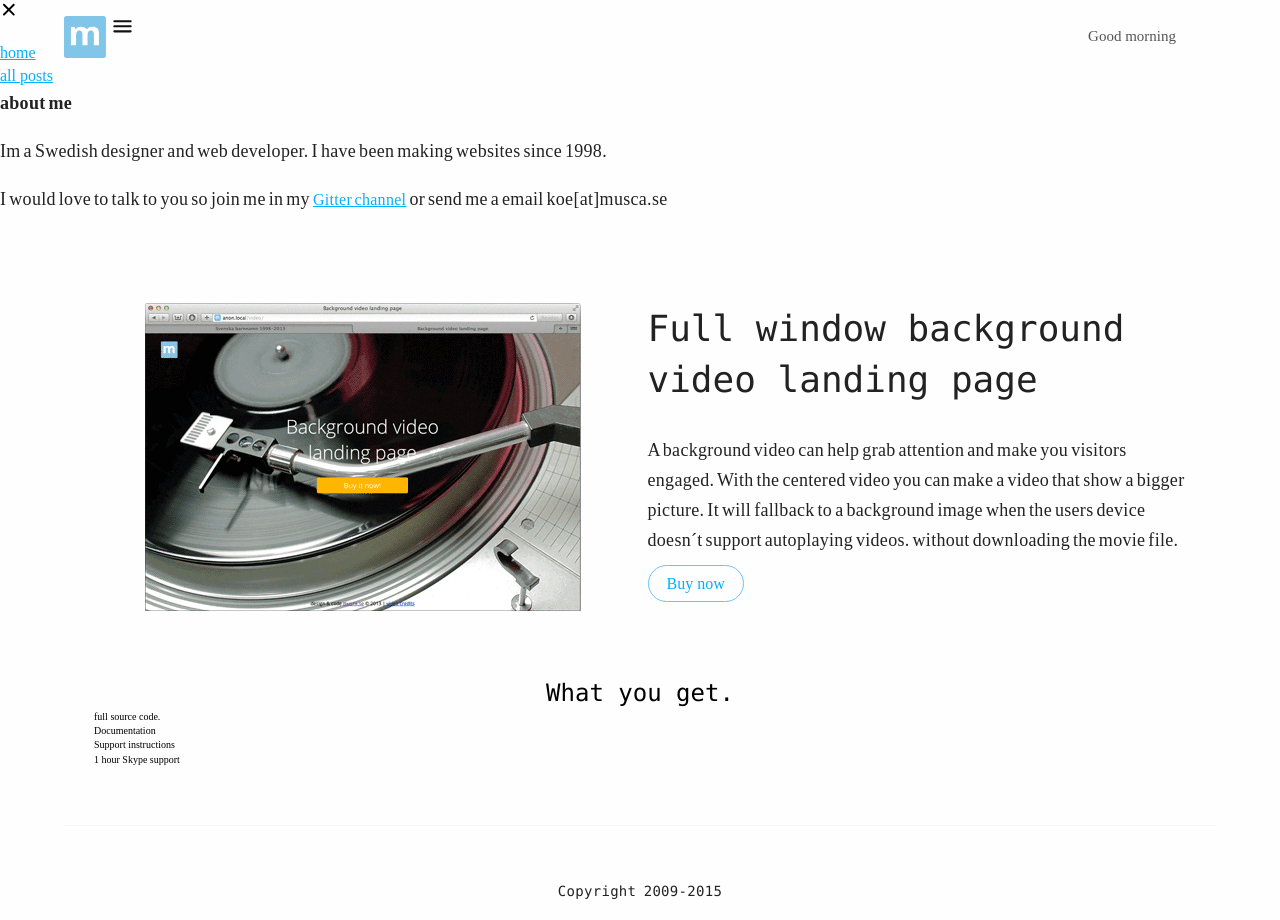
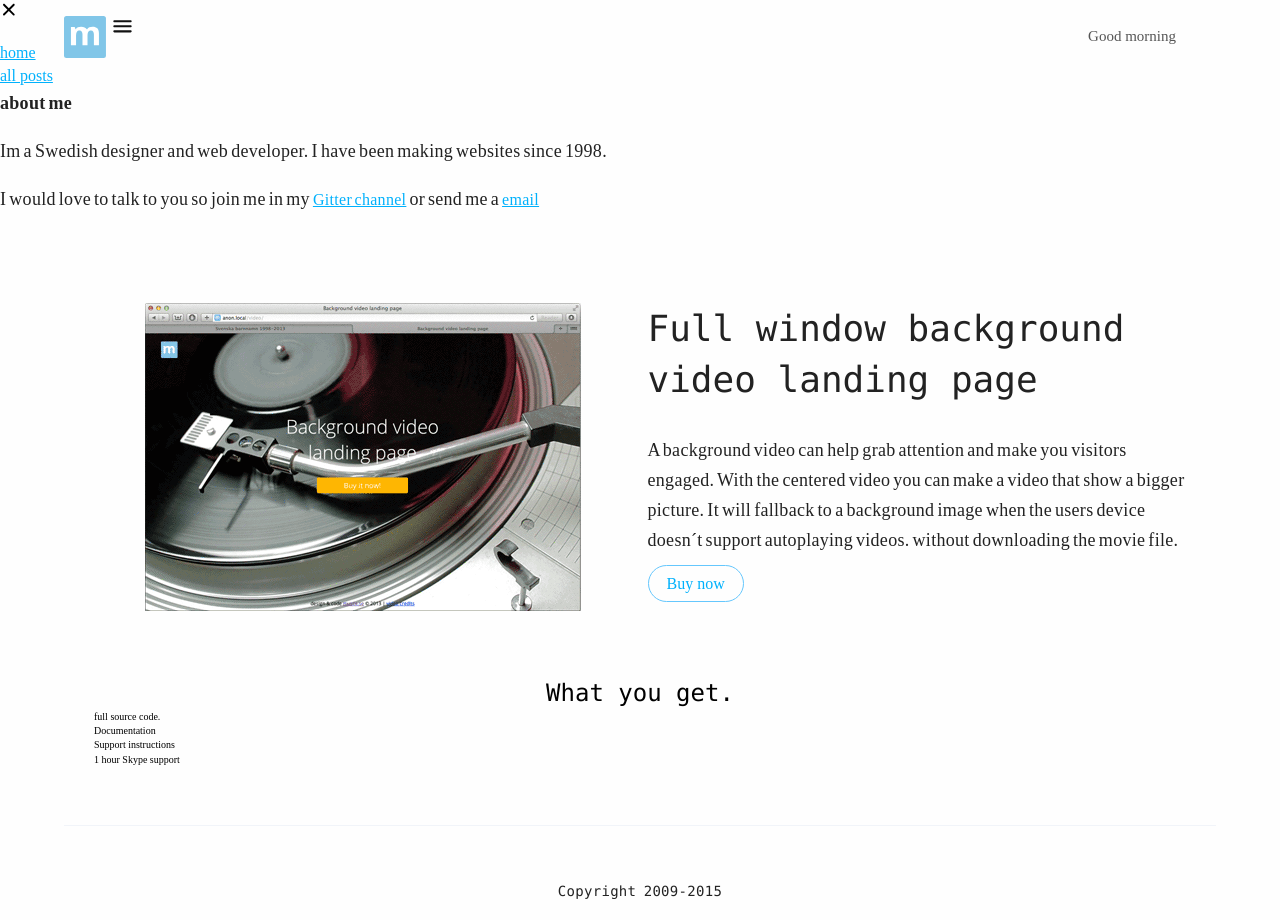
Before and after one commit to musca/koe.github.io, a Jekyll site: the page built from video/index.html, in a window 1280 px wide. Built offline with Jekyll 4.4.1, drawn with Linux system fonts in a browser that asks for light colours; some of the changed lines change nothing that is shown.

Commit message:
Obfuscated my email address

```diff
--- a/_layouts/default.html
+++ b/_layouts/default.html
@@ -37,7 +37,9 @@
             I have been making websites since 1998.
           </p>
           <p>
-            I would love to talk to you so join me in my <a href="https://gitter.im/musca/musca.github.io" target="_blank">Gitter channel</a> or send me a email koe[at]musca.se
+            I would love to talk to you so join me in my <a href="https://gitter.im/musca/musca.github.io" target="_blank">Gitter channel</a> or send me a <script type="text/javascript">eval(unescape("%6a%78%77%69%71%32%39%3d%5b%27%25%36%62%25%36%66%25%36%35%27%2c%5b%27%25%37%33%25%36%35%27%2c%27%25%36%64%25%37%35%25%37%33%25%36%33%25%36%31%27%5d%2e%72%65%76%65%72%73%65%28%29%2e%6a%6f%69%6e%28%27%2e%27%29%5d%2e%6a%6f%69%6e%28%27%40%27%29%3b%65%66%6d%6f%72%35%38%3d%27%65%6d%61%69%6c%27%3b%64%6f%63%75%6d%65%6e%74%2e%77%72%69%74%65%28%65%66%6d%6f%72%35%38%2e%6c%69%6e%6b%28%27%6d%61%69%27%2b%27%6c%74%6f%3a%27%2b%6a%78%77%69%71%32%39%29%29%3b"));</script>
+
+
           </p>
         </li>
       </ul>
```
